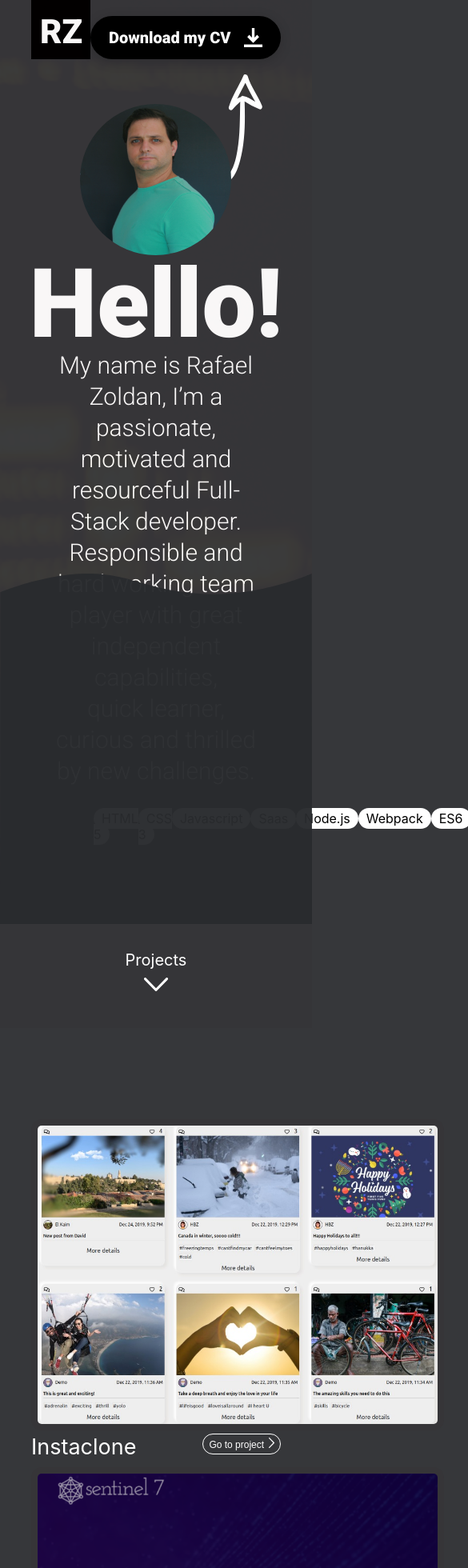
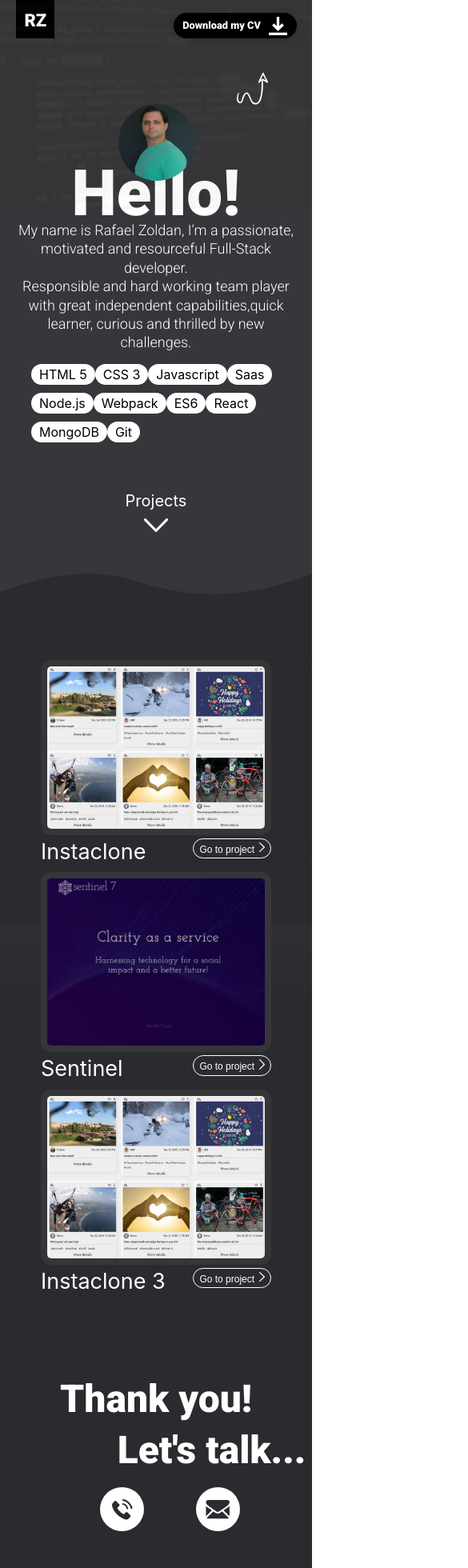
Before and after one commit to rafazold/portfolio, a React (Create React App) app: page / in a window 390 px wide. Shown: the top 1960 px of the page at 80% size, 585 px wide, since content can reach past the window. Built offline with nearby package versions, Linux system fonts and the light colour scheme.

Commit message:
mobile design

```diff
--- a/public/index.html
+++ b/public/index.html
@@ -4,7 +4,7 @@
     <meta charset="utf-8" />
     <link rel="icon" href="%PUBLIC_URL%/favicon.ico" />
     <meta name="viewport" content="width=device-width, initial-scale=1" />
-    <meta name="theme-color" content="#000000" />
+    <meta name="theme-color" content="#36373a" />
     <meta
       name="description"
       content="Web site created using create-react-app"
--- a/src/App.scss
+++ b/src/App.scss
@@ -1,7 +1,9 @@
 @import url('https://fonts.googleapis.com/css?family=Roboto:100,300,400,500,700,900&display=swap');
 
 body {
-  background-color: #36373a;
+  //background-color: #36373a;
+  //background: rgb(54,55,58);
+  background: linear-gradient(180deg, rgba(54,55,58,1) 0%, rgba(54,55,58,1) 39%, rgba(41,43,46,1) 50%, rgba(41,43,46,1) 100%);
 }
 
 .container {
@@ -9,5 +11,5 @@ body {
   margin-right: auto;
   margin-left: auto;
   margin-top: 90px;
-  height: 2000px;
+  height: 2300px;
 }
--- a/src/Header/Header.scss
+++ b/src/Header/Header.scss
@@ -1,16 +1,77 @@
+@import "~bootstrap/scss/functions";
+@import "~bootstrap/scss/variables";
+@import "~bootstrap/scss/mixins/_breakpoints";
+
+@include media-breakpoint-down(sm) {
+
+  .Header {
+    height: 3em;
+  }
+
   .initials-square {
-  width: 74px;
-  height: 74px;
+    width: 3em;
+    height: 3em;
+    object-fit: contain;
+    background-color: black;
+    margin-left: 5%;
+    //background-color: var(--black);
+  }
+
+  .initials {
+    font-size: 22px;
+  }
+
+  .download-cv {
+    width: 11em;
+    padding: 0 0.5em;
+    height: 2.5em;
+    font-size: 0.8em;
+    margin-right: 5%;
+  }
+
+}
+
+@include media-breakpoint-up(md) {
+
+  .Header {
+    height: 5em;
+  }
+
+  .initials-square {
+    width: 4.5em;
+    height: 5em;
     object-fit: contain;
     background-color: black;
     margin-left: 10%;
     //background-color: var(--black);
   }
 
+  .initials {
+    font-size: 42px;
+  }
+
+  .download-cv {
+    width: 11em;
+    padding: 0 0.5em;
+    height: 2.5em;
+    font-size: 1.25em;
+    margin-right: 10%;
+  }
+
+}
+
+//.initials-square {
+//  width: 74px;
+//  height: 74px;
+//  object-fit: contain;
+//  background-color: black;
+//  margin-left: 10%;
+//  //background-color: var(--black);
+//}
+
 .Header {
   position: absolute;
   top: 0;
-  height: 80px;
   width: 100%;
   display: flex;
   justify-content: space-between;
@@ -19,10 +80,7 @@
 
 .initials {
   display: block;
-  width: 55px;
-  height: 55px;
   font-family: Roboto;
-  font-size: 42px;
   font-weight: 900;
   font-stretch: normal;
   font-style: normal;
@@ -34,19 +92,15 @@
 }
 
 .download-cv {
-  width: 225px;
-  padding: 0 15px;
-  height: 54px;
   z-index: 10;
   text-decoration: none;
   box-shadow: 0 3px 15px 0 rgba(0, 0, 0, 0.16);
   background-color: black;
   border-radius: 30px;
-  top: 20px;
+  top: 34%;
   bottom: 0;
   color: white;
   font-family: Roboto;
-  font-size: 20px;
   font-weight: 900;
   font-stretch: normal;
   font-style: normal;
@@ -57,5 +111,4 @@
   display: flex;
   justify-content: space-around;
   align-items: center;
-  margin-right: 10%;
   }
--- a/src/Homepage/Homepage.js
+++ b/src/Homepage/Homepage.js
@@ -19,7 +19,7 @@ class Homepage extends Component {
                     <h1 className="homepage-title">Hello!</h1>
                     <p className="homepage-summary">My name is Rafael Zoldan, I’m a passionate, motivated and
                         resourceful Full-Stack developer.<br/>
-                        Responsible and hard working team player with great independent capabilities,<br/>
+                        Responsible and hard working team player with great independent capabilities,<br className="text-break"/>
                         quick learner, curious and thrilled by new challenges.</p>
                     <Tags skills={
                         [
@@ -49,8 +49,8 @@ class Homepage extends Component {
                     <span className="footer-text footer-top-text">Thank you!</span><br/>
                     <span className="footer-text footer-bottom-text">Let's talk...</span><br/>
                     <span className="footer-contact">
-                        <a className="phone" href="tel:+972542256204"><img src="/assets/phone.svg" alt="phone"/></a>
-                        <a className="mail" href="mailto:zoldan.rafael@gmail.com"><img src="/assets/mail.svg" alt="mail"/></a>
+                        <a className="phone" href="tel:+972542256204"><img className="phone-img" src="/assets/phone.svg" alt="phone"/></a>
+                        <a className="mail" href="mailto:zoldan.rafael@gmail.com"><img className="mail-img" src="/assets/mail.svg" alt="mail"/></a>
                     </span>
                 </section>
             </div>
--- a/src/Homepage/Homepage.scss
+++ b/src/Homepage/Homepage.scss
@@ -1,25 +1,138 @@
+@import "~bootstrap/scss/functions";
+@import "~bootstrap/scss/variables";
+@import "~bootstrap/scss/mixins/_breakpoints";
+
+@include media-breakpoint-down(sm) {
+
+  .curved-arrow {
+    top: 5%;
+    right: 14%;
+    width: 10%;
+  }
+
+  .profile-picture {
+    width: 6em;
+    height: 6em;
+    left: calc(50% - 47px);
+  }
+
+  .homepage-middle-text {
+    margin-top: 50%;
+  }
+
+  .homepage-title {
+    font-size: 80px;
+  }
+
+  .homepage-summary {
+    font-size: 18px;
+    max-width: 90%;
+    margin-left: 5%;
+
+    .text-break {
+      display: none;
+    }
+  }
+
+  .next-page {
+    margin-top: 3em;
+  }
+
+  .footer-text {
+    font-size: 3em;
+  }
+
+  .footer-top-text {
+    margin-left: calc(50% - 2.5em);
+  }
+  .footer-bottom-text {
+    position: absolute;
+    right: 2%;
+  }
+
+  .footer-contact {
+    margin-top: 15%;
+    margin-left: calc(50% - 70px);
+
+    .phone{
+      margin-right: 65px;
+    }
+
+    .phone-img, .mail-img {
+      height: 55px;
+    }
+  }
+  }
+
+@include media-breakpoint-up(md) {
+
+  .curved-arrow {
+    top: 10%;
+    right: 12%;
+    width: 15%;
+  }
+
+  .profile-picture {
+    width: 12em;
+    height: 12em;
+    left: calc(50% - 95px);
+  }
+
+  .homepage-middle-text {
+    margin-top: 20%;
+
+    .homepage-title {
+      font-size: 120px;
+    }
+
+    .homepage-summary {
+      font-size: 30px;
+      max-width: 70%;
+      margin-left: 15%;
+    }
+  }
+
+  .next-page {
+    margin-top: 5em;
+  }
+
+  .footer-text {
+    font-size: 7.5em;
+  }
+
+  .footer-top-text {
+    margin-left: calc(50% - 298px);
+  }
+  .footer-bottom-text {
+    margin-left: calc(50% - 40px);
+  }
+
+  .footer-contact {
+    margin-left: calc(50% - 138px);
+    margin-top: 55px;
+
+    .phone{
+      margin-right: 100px;
+    }
+
+  }
+
+}
+
 .curved-arrow {
   position: absolute;
-  top: 11%;
-  right: 16%;
   fill: #ffffff
 }
 
 .profile-picture {
   position: absolute;
   top: 130px;
-  left: calc(50% - 95px);
-  width: 189px;
-  height: 189px;
 
   border-radius: 50%;
 }
-.homepage-middle-text {
-  margin-top: 310px
-}
+
 .homepage-title {
   font-family: Roboto;
-  font-size: 120px;
   font-weight: 900;
   font-stretch: normal;
   font-style: normal;
@@ -32,7 +145,6 @@
 
 .homepage-summary {
   font-family: Roboto;
-  font-size: 30px;
   font-weight: 300;
   font-stretch: normal;
   font-style: normal;
@@ -40,8 +152,6 @@
   letter-spacing: normal;
   text-align: center;
   color: white;
-  max-width: 70%;
-  margin-left: 15%;
   margin-top: -13px;
 }
 
@@ -55,7 +165,6 @@
 .next-page {
   position: relative;
   width: 100%;
-  margin-top: 135px;
   display: flex;
   flex-direction: column;
   align-items: center;
@@ -68,7 +177,6 @@
 
   .footer-text {
     font-family: Roboto;
-    font-size: 120px;
     color: white;
     font-weight: 900;
     font-stretch: normal;
@@ -77,18 +185,8 @@
     letter-spacing: normal;
   }
 
-  .footer-top-text {
-    margin-left: calc(50% - 298px);
-  }
-  .footer-bottom-text {
-    margin-left: calc(50% - 40px);
-  }
-
   .footer-contact {
-  margin-left: calc(50% - 108px);
-    .phone{
-      margin-right: 40px;
-    }
+    position: absolute;
   }
 }
 
@@ -104,6 +202,5 @@
   position: absolute;
   right: 0;
   top: 0;
-  min-width: 100%;
-  min-height: 100%;
+  width: 100%;
 }
--- a/src/Homepage/Projects/Projects.scss
+++ b/src/Homepage/Projects/Projects.scss
@@ -1,10 +1,30 @@
+@import "~bootstrap/scss/functions";
+@import "~bootstrap/scss/variables";
+@import "~bootstrap/scss/mixins/_breakpoints";
+
+@include media-breakpoint-down(sm) {
+  .project-image {
+    width: 17em;
+  }
+}
+
+@include media-breakpoint-up(md) {
+  .project-image {
+    width: 500px;
+  }
+
+  .project-wrapper {
+    min-width: 34%;
+  }
+}
+
+
 .project-wrapper {
   min-width: 34%;
   height: auto;
   margin-bottom: 3%;
 
   .project-image {
-    width: 500px;
     height: auto;
     border-radius: 13px;
     border: solid 8px #363538;
@@ -27,6 +47,7 @@
       padding: 4px 7px;
       border: solid 1px white;
       cursor: pointer;
+      outline:none;
       .button-arrow {
         margin-left: 6px;
       }
--- a/src/Tags/Tag/Tag.scss
+++ b/src/Tags/Tag/Tag.scss
@@ -3,4 +3,5 @@
   background-color: white;
   border-radius: 13px;
   padding: 3px 10px;
+  margin-bottom: 2px;
 }
--- a/src/Tags/Tags.js
+++ b/src/Tags/Tags.js
@@ -7,7 +7,7 @@ class Tags extends Component {
         return (
             <div className="skills">
                 {this.props.skills.map(skill => {
-                    return <span key={Math.random().toString(36).substring(2, 15)}>
+                    return <span key={Math.random().toString(36).substring(2, 15)} className="skill-wrapper">
                         <Tag>
                             {skill}
                         </Tag>
--- a/src/Tags/Tags.scss
+++ b/src/Tags/Tags.scss
@@ -1,6 +1,29 @@
+@import "~bootstrap/scss/functions";
+@import "~bootstrap/scss/variables";
+@import "~bootstrap/scss/mixins/_breakpoints";
+
+@include media-breakpoint-down(sm) {
+  .skills {
+    max-width: 80%;
+    margin-left: 10%;
+    margin-right: 10%;
+  }
+
+  .skill-wrapper {
+    margin-bottom: 1em;
+  }
+}
+
+@include media-breakpoint-up(md) {
+  .skills {
+    max-width: 40%;
+    margin-left: 30%;
+    justify-content: space-between;
+  }
+}
+
+
 .skills {
   display: flex;
-  justify-content: space-between;
-  max-width: 40%;
-  margin-left: 30%;
+  flex-wrap: wrap;
 }
```
Also changed, not shown: 1 other file (tests, documents, lock files or other folders). Lines whose indentation alone changed are shown as unchanged.
